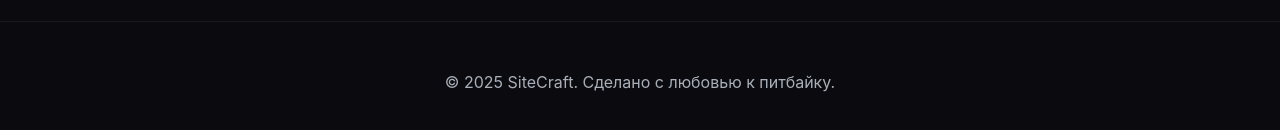
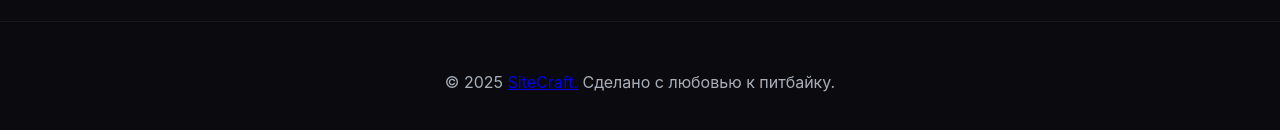
Before and after one commit to vizzbzik/Fidelis, a plain HTML site: page index.html in a window 1280 px wide. Shown: the part 2585-2715 px from the top of the page. Drawn offline with Linux system fonts and the light colour scheme.

Commit message:
Update index.html

```diff
--- a/index.html
+++ b/index.html
@@ -57,7 +57,7 @@
 
   <footer class="footer">
     <div class="container">
-      <p>© 2025 SiteCraft. Сделано с любовью к питбайку.</p>
+      <p>© 2025 <a href='site-craft-nine.vercel.app'>SiteCraft.</a> Сделано с любовью к питбайку.</p>
     </div>
   </footer>
 
```
